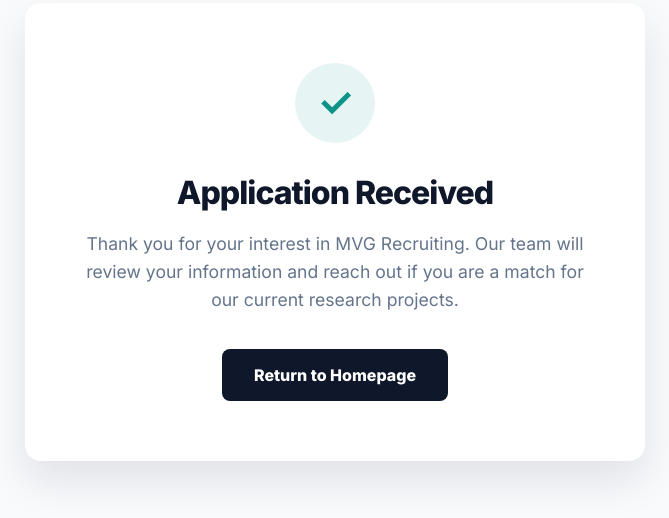
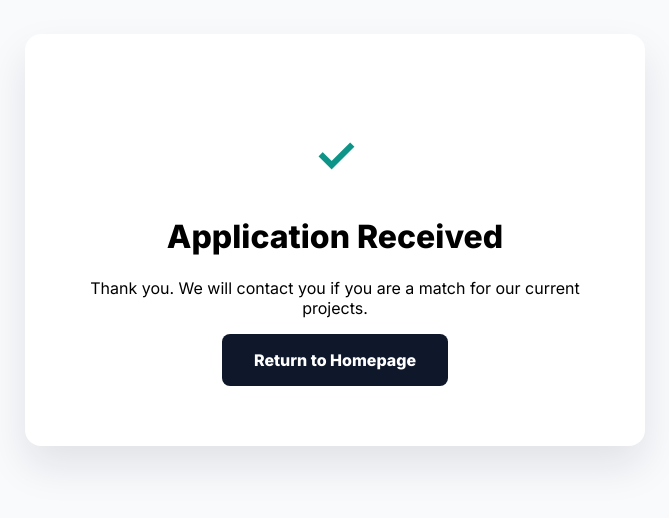
Before and after one commit to kelseygluck15-del/mvg-recruiting, a plain HTML site: page success.html in a window 1280 px wide. Shown: the part 168-686 px from the top of the page, without its empty margins (305-974 px from the left). Drawn offline with Linux system fonts and the light colour scheme.

Commit message:
Update success.html

```diff
--- a/success.html
+++ b/success.html
@@ -1,66 +1,22 @@
 <!DOCTYPE html>
 <html lang="en">
 <head>
-    <meta charset="UTF-8">
-    <meta name="viewport" content="width=device-width, initial-scale=1.0">
-    <title>Application Received | MVG Recruiting</title>
+    <meta charset="UTF-8"><meta name="viewport" content="width=device-width, initial-scale=1.0">
+    <title>Success | MVG Recruiting</title>
     <link href="https://fonts.googleapis.com/css2?family=Inter:wght@400;600;800&display=swap" rel="stylesheet">
     <style>
         :root { --primary: #0f172a; --accent: #0d9488; --light: #f8fafc; }
-        body {
-            font-family: 'Inter', sans-serif;
-            margin: 0;
-            background: var(--light);
-            display: flex;
-            align-items: center;
-            justify-content: center;
-            height: 100vh;
-            text-align: center;
-        }
-        .card {
-            background: white;
-            padding: 60px;
-            border-radius: 16px;
-            box-shadow: 0 20px 40px rgba(15, 23, 42, 0.1);
-            max-width: 500px;
-            width: 90%;
-        }
-        .icon-circle {
-            width: 80px;
-            height: 80px;
-            background: rgba(13, 148, 136, 0.1);
-            color: var(--accent);
-            border-radius: 50%;
-            display: flex;
-            align-items: center;
-            justify-content: center;
-            font-size: 40px;
-            margin: 0 auto 30px;
-            font-weight: 800;
-        }
-        h1 { color: var(--primary); font-size: 2rem; margin-bottom: 15px; letter-spacing: -1px; }
-        p { color: #64748b; font-size: 1.1rem; line-height: 1.6; margin-bottom: 35px; }
-        .btn {
-            background: var(--primary);
-            color: white;
-            padding: 16px 32px;
-            border-radius: 8px;
-            text-decoration: none;
-            font-weight: 700;
-            transition: 0.3s;
-            display: inline-block;
-        }
-        .btn:hover { background: var(--accent); transform: translateY(-2px); }
+        body { font-family: 'Inter', sans-serif; height: 100vh; display: flex; align-items: center; justify-content: center; background: var(--light); text-align: center; }
+        .card { background: white; padding: 60px; border-radius: 16px; box-shadow: 0 20px 40px rgba(15,23,42,0.1); max-width: 500px; }
+        .btn { background: var(--primary); color: white; padding: 16px 32px; text-decoration: none; border-radius: 8px; font-weight: 700; display: inline-block; }
     </style>
 </head>
 <body>
-
 <div class="card">
-    <div class="icon-circle">✓</div>
+    <h1 style="color:var(--accent); font-size: 3rem;">✓</h1>
     <h1>Application Received</h1>
-    <p>Thank you for your interest in MVG Recruiting. Our team will review your information and reach out if you are a match for our current research projects.</p>
+    <p>Thank you. We will contact you if you are a match for our current projects.</p>
     <a href="index.html" class="btn">Return to Homepage</a>
 </div>
-
 </body>
 </html>
```
